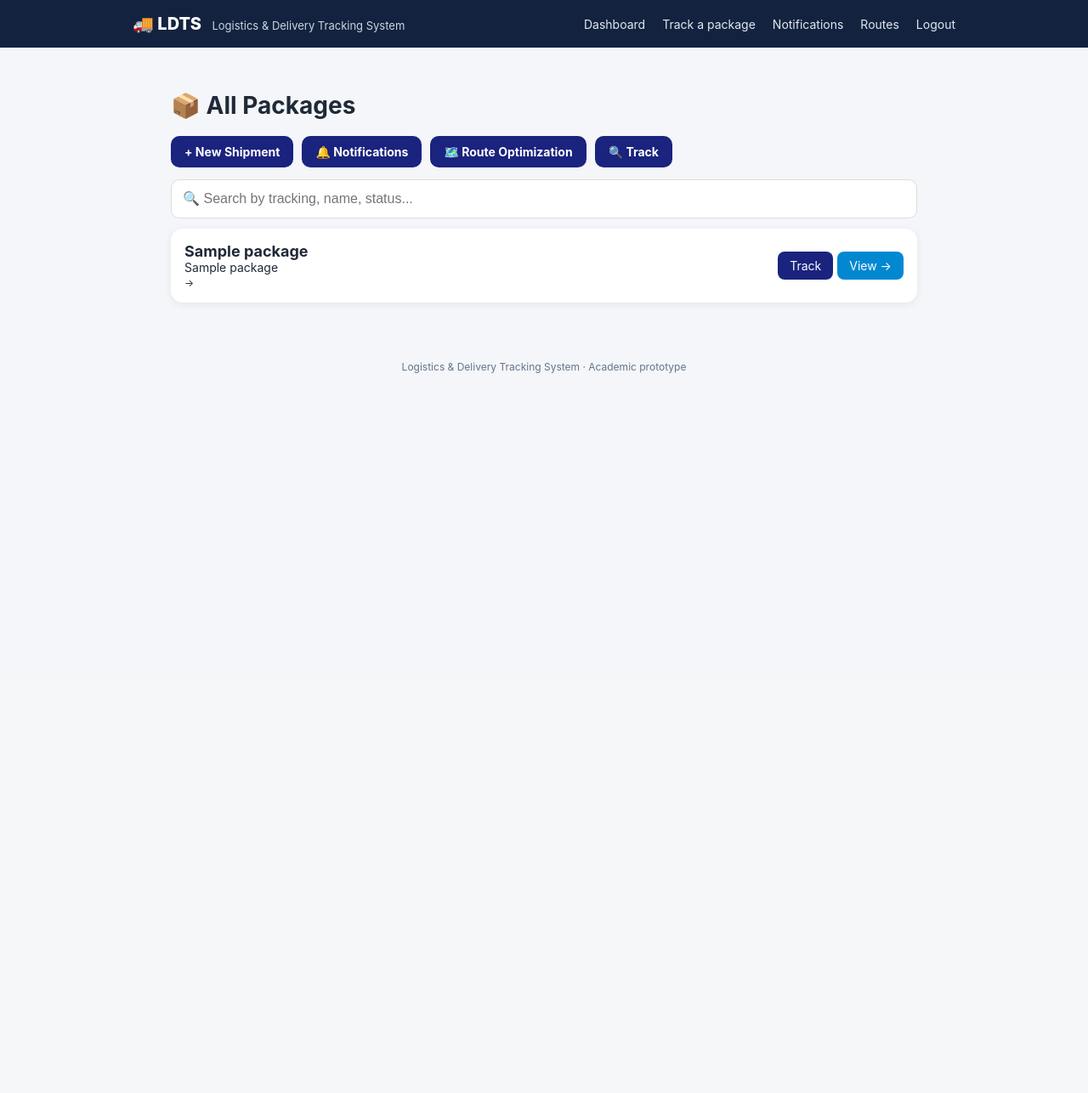
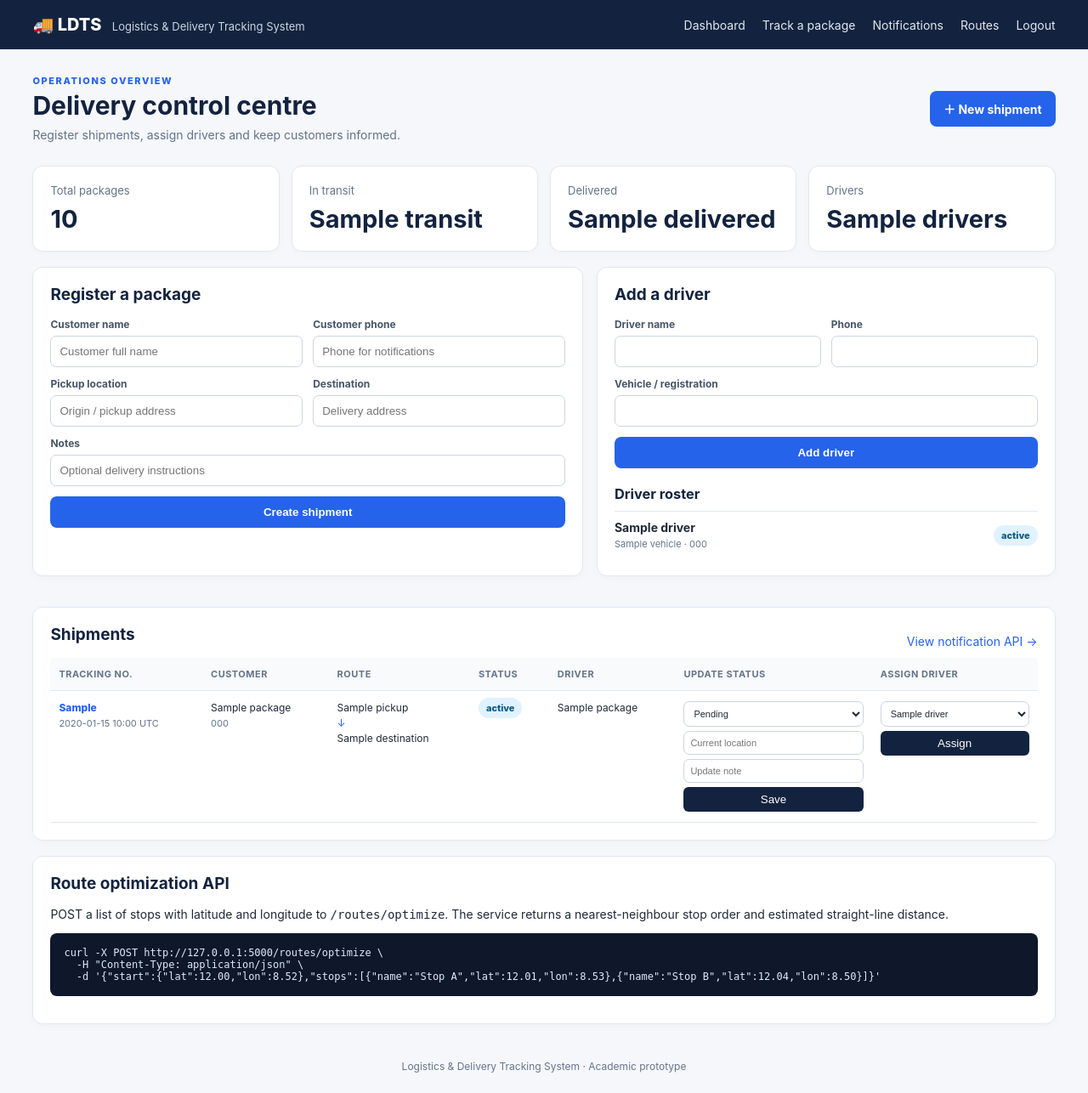
Before and after one commit to Cissey-Cyber/logistics-app, a Flask app: template templates/index.html in a window 1280 px wide. Shown: the whole page at 85% size. Before the commit the page ends 439 px from the top, so only its background shows below. Run offline with Flask 3, Linux system fonts and the light colour scheme; the template is opened without the code that fills it: most values are stand-ins (such as "Sample title", 1, 10 or a date in 2020); parts of the project's set-up code (start-up, migrations or seed data) failed here and were passed over; some libraries are stand-ins or nearby versions.

Commit message:
Refactor index.html for operations overview layout

```diff
--- a/templates/index.html
+++ b/templates/index.html
@@ -1,42 +1,18 @@
-{% extends "base.html" %}
-{% block content %}
-<style>
-body{background:#f4f6f9}
-.wrap{max-width:1000px;margin:0 auto;padding:16px}
-.top{display:flex;gap:10px;flex-wrap:wrap;margin:14px 0}
-.top a{background:#1a237e;color:#fff;padding:10px 16px;border-radius:10px;text-decoration:none;font-weight:bold}
-.search{width:100%;padding:13px;border-radius:10px;border:1px solid #ddd;font-size:16px;box-sizing:border-box}
-.card{background:#fff;padding:16px;margin:12px 0;border-radius:14px;box-shadow:0 2px 10px rgba(0,0,0,.07);display:flex;justify-content:space-between;align-items:center;gap:10px;flex-wrap:wrap}
-.badge{padding:6px 12px;border-radius:20px;color:#fff;font-size:13px;font-weight:bold}
-.Delivered{background:#2e7d32}.Pending{background:#ef6c00}.Assigned{background:#6a1b9a}.Transit{background:#1565c0}.In{background:#1565c0}
-.btn{background:#1a237e;color:#fff;padding:8px 14px;border-radius:8px;text-decoration:none;margin-left:5px}
-.btn2{background:#0288d1}
-</style>
-<div class="wrap">
-<h1>📦 All Packages</h1>
-<div class="top">
-<a href="/new_shipment">+ New Shipment</a>
-<a href="/notifications">🔔 Notifications</a>
-<a href="/routes">🗺️ Route Optimization</a>
-<a href="/track">🔍 Track</a>
-</div>
-<input class="search" id="s" onkeyup="f()" placeholder="🔍 Search by tracking, name, status...">
-<div id="list">
-{% for p in packages %}
-{% set tid = p.tracking_no or p.tracking_code or p.tracking or p.code or p[1] if p is mapping else p[1] %}
-{% set name = p.receiver_name or p.receiver or p.name or p.customer or p[2] if p is mapping else p[2] %}
-{% set status = p.status or p[3] if p is mapping else p[3] %}
-{% set pid = p.id or p[0] if p is mapping else p[0] %}
-{% set dest = p.destination or p.dest or p[4] if p is mapping else '' %}
-{% set orig = p.origin or p[5] if p is mapping else '' %}
-<div class="card" data-t="{{ tid }} {{ name }} {{ status }}">
-<div><b style="font-size:18px">{{ tid or ('ID ' ~ pid) }}</b><br>{{ name }}<br><small>{{ orig }} → {{ dest }}</small></div>
-<div><span class="badge {{ status }}">{{ status or 'Pending' }}</span><a class="btn" href="/track?code={{ tid }}">Track</a><a class="btn btn2" href="/packages/{{ pid }}">View →</a></div>
-</div>
-{% else %}
-<p>No packages yet. <a href="/new_shipment">Create one</a></p>
-{% endfor %}
-</div>
-</div>
-<script>function f(){let v=document.getElementById('s').value.toLowerCase();document.querySelectorAll('.card').forEach(c=>{c.style.display=c.dataset.t.toLowerCase().includes(v)?'flex':'none'})}</script>
+{% extends "base.html" %}{% block content %}
+<section class="hero"><div><p class="eyebrow">OPERATIONS OVERVIEW</p><h1>Delivery control centre</h1><p>Register shipments, assign drivers and keep customers informed.</p></div><a class="button" href="#new-package">＋ New shipment</a></section>
+<section class="stats"><div class="stat"><span>Total packages</span><strong>{{ stats.total }}</strong></div><div class="stat"><span>In transit</span><strong>{{ stats.transit }}</strong></div><div class="stat"><span>Delivered</span><strong>{{ stats.delivered }}</strong></div><div class="stat"><span>Drivers</span><strong>{{ stats.drivers }}</strong></div></section>
+<div class="columns"><section class="panel" id="new-package"><h2>Register a package</h2><form method="post" action="/packages/new" class="form-grid">
+<label>Customer name<input name="customer_name" required placeholder="Customer full name"></label><label>Customer phone<input name="customer_phone" placeholder="Phone for notifications"></label>
+<label>Pickup location<input name="pickup" required placeholder="Origin / pickup address"></label><label>Destination<input name="destination" required placeholder="Delivery address"></label>
+<label class="wide">Notes<input name="notes" placeholder="Optional delivery instructions"></label><button class="button wide" type="submit">Create shipment</button></form></section>
+<section class="panel"><h2>Add a driver</h2><form method="post" action="/drivers/new" class="form-grid"><label>Driver name<input name="name" required></label><label>Phone<input name="phone"></label><label class="wide">Vehicle / registration<input name="vehicle"></label><button class="button wide">Add driver</button></form>
+<h3>Driver roster</h3><div class="driver-list">{% for d in drivers %}<div class="driver"><div><strong>{{ d.name }}</strong><small>{{ d.vehicle or "Vehicle not set" }} · {{ d.phone or "No phone" }}</small></div><span class="pill">{{ d.status }}</span></div>{% endfor %}</div></section></div>
+<section class="panel"><div class="section-heading"><h2>Shipments</h2><a href="/api/notifications">View notification API →</a></div><div class="table-wrap"><table><thead><tr><th>Tracking no.</th><th>Customer</th><th>Route</th><th>Status</th><th>Driver</th><th>Update status</th><th>Assign driver</th></tr></thead><tbody>
+{% for p in packages %}<tr><td><a class="tracking" href="/track?tracking_no={{ p.tracking_no }}">{{ p.tracking_no }}</a><small>{{ p.updated_at[:16].replace('T',' ') }} UTC</small></td><td>{{ p.customer_name }}<small>{{ p.customer_phone }}</small></td><td>{{ p.pickup }}<span class="arrow">↓</span>{{ p.destination }}</td><td><span class="status {{ p.status|lower|replace(' ','-') }}">{{ p.status }}</span></td><td>{{ p.driver_name or "Unassigned" }}</td>
+<td><form class="inline-form" method="post" action="/packages/{{ p.id }}/update"><select name="status">{% for s in ['Pending','Picked Up','In Transit','Out for Delivery','Delivered','Delayed','Cancelled'] %}<option {% if p.status==s %}selected{% endif %}>{{ s }}</option>{% endfor %}</select><input name="location" placeholder="Current location"><input name="note" placeholder="Update note"><button class="small-button">Save</button></form></td>
+<td><form class="inline-form" method="post" action="/packages/{{ p.id }}/assign"><select name="driver_id" required><option value="">Select driver</option>{% for d in drivers %}<option value="{{ d.id }}" {% if p.driver_id==d.id %}selected{% endif %}>{{ d.name }}</option>{% endfor %}</select><button class="small-button">Assign</button></form></td></tr>{% else %}<tr><td colspan="7">No packages yet. Register your first shipment above.</td></tr>{% endfor %}
+</tbody></table></div></section>
+<section class="panel"><h2>Route optimization API</h2><p>POST a list of stops with latitude and longitude to <code>/routes/optimize</code>. The service returns a nearest-neighbour stop order and estimated straight-line distance.</p><pre>curl -X POST http://127.0.0.1:5000/routes/optimize \
+  -H "Content-Type: application/json" \
+  -d '{"start":{"lat":12.00,"lon":8.52},"stops":[{"name":"Stop A","lat":12.01,"lon":8.53},{"name":"Stop B","lat":12.04,"lon":8.50}]}'</pre></section>
 {% endblock %}
```
